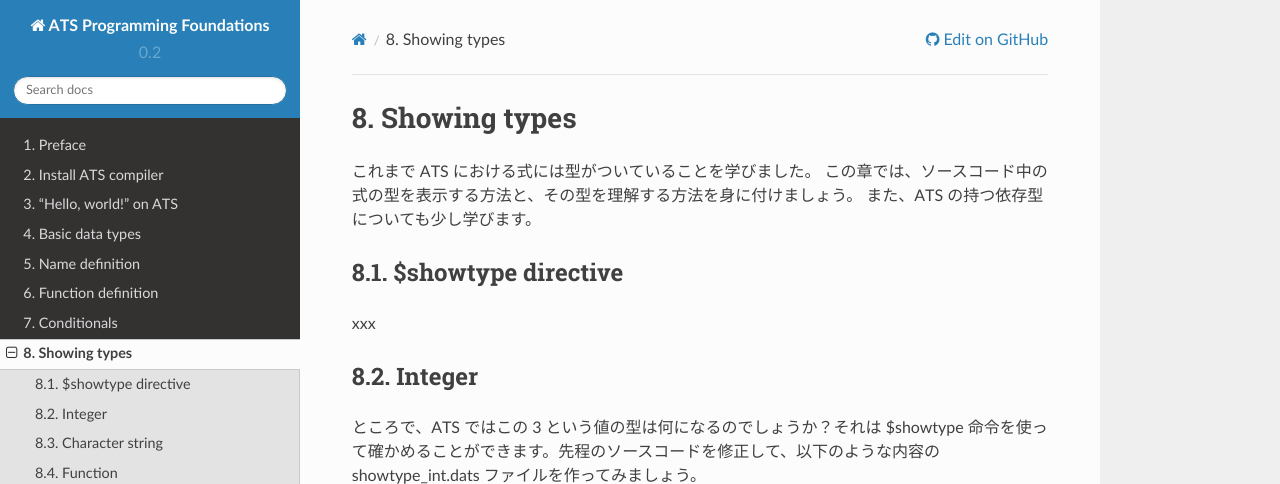
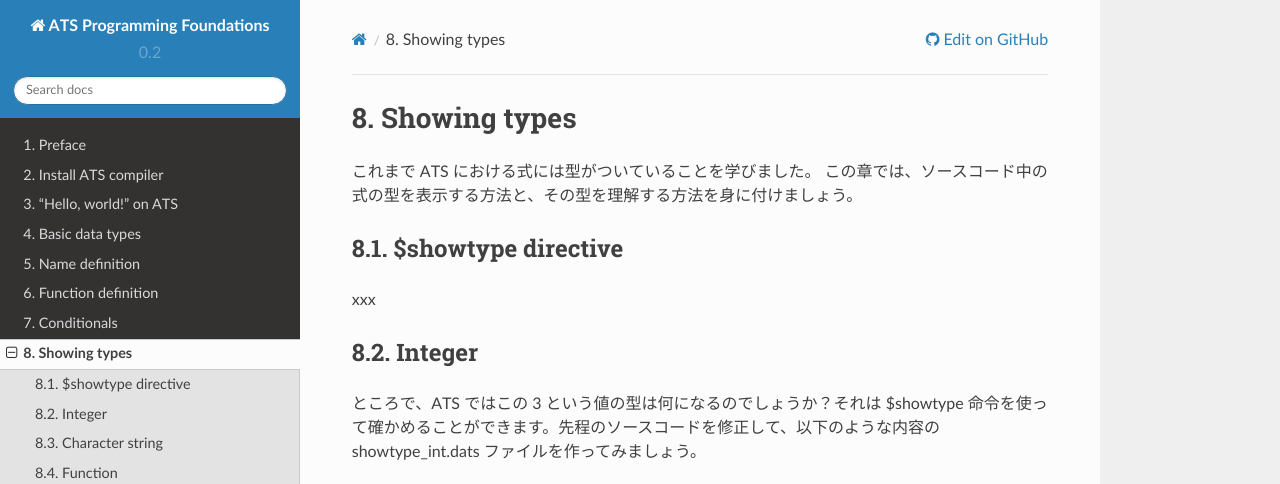
Before and after one commit to jats-ug/ATS_Foundations, a Sphinx documentation site: the page built from source/showtype.rst, in a window 1280 px wide and 900 px high, cut to the strip 0-484 px from the top of the window. Built offline with Sphinx 7.4.7 and the Read the Docs theme 2.0.0, drawn with Linux system fonts in a browser that asks for light colours.

Commit message:
Some fix

```diff
--- a/source/showtype.rst
+++ b/source/showtype.rst
@@ -4,7 +4,6 @@
 
 これまで ATS における式には型がついていることを学びました。
 この章では、ソースコード中の式の型を表示する方法と、その型を理解する方法を身に付けましょう。
-また、ATS の持つ依存型についても少し学びます。
 
 $showtype directive
 ===================
```
